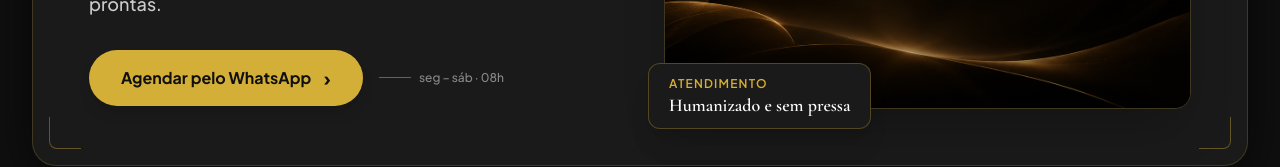
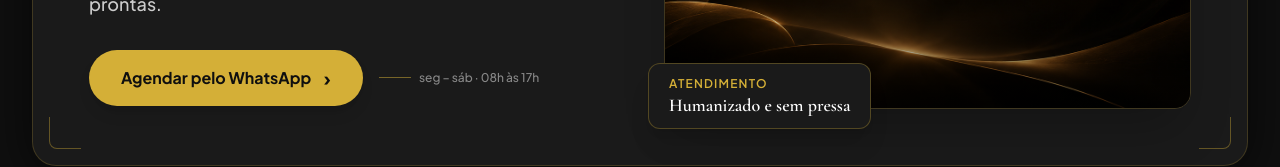
Before and after one commit to Dnb-code-44/nova-era-landing, a React (Vite) app: page / in a window 1280 px wide. Shown: the part 506-673 px from the top of the page. Built offline with nearby package versions, Linux system fonts and the light colour scheme.

Commit message:
fix: horario 08h as 17h

```diff
--- a/src/components/Footer.tsx
+++ b/src/components/Footer.tsx
@@ -36,7 +36,7 @@ export default function Footer() {
         <div className="grid sm:grid-cols-2 lg:grid-cols-4 gap-8 mb-12">
           {[
             { Icon: MapPin,    label: 'Localização', content: <>Bethaville I<br />Barueri — SP</> },
-            { Icon: Clock,     label: 'Horários',    content: <>Segunda a Sábado<br />A partir das 08h</> },
+            { Icon: Clock,     label: 'Horários',    content: <>Segunda a Sábado<br />08h às 17h</> },
             { Icon: Phone,     label: 'WhatsApp',    href: WHATSAPP_URL,    text: '(11) 92544-1907' },
             { Icon: Instagram, label: 'Instagram',   href: INSTAGRAM_URL,   text: '@clinica.novaera' },
           ].map(({ Icon, label, content, href, text }) => (
--- a/src/components/Hero.tsx
+++ b/src/components/Hero.tsx
@@ -46,7 +46,7 @@ export default function Hero() {
               </a>
               <div className="hidden sm:flex items-center gap-2">
                 <span className="w-8 h-px bg-dourado/50" />
-                <span className="font-jakarta text-xs font-medium text-cinza-medio">seg – sáb · 08h</span>
+                <span className="font-jakarta text-xs font-medium text-cinza-medio">seg – sáb · 08h às 17h</span>
               </div>
             </div>
           </div>
```
